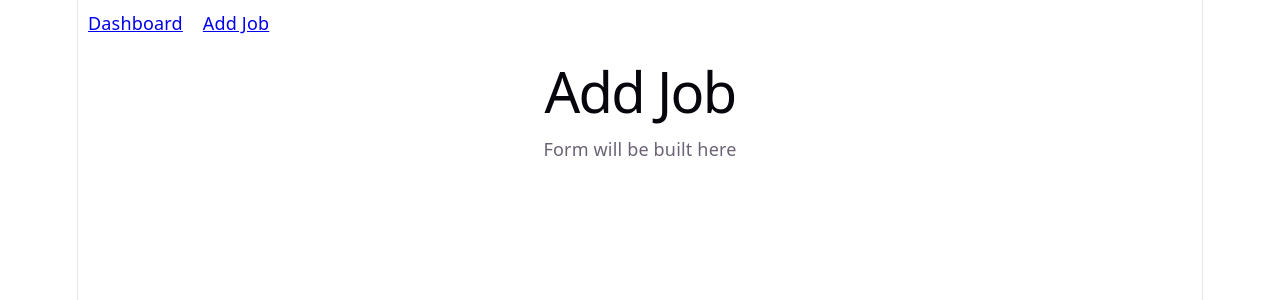
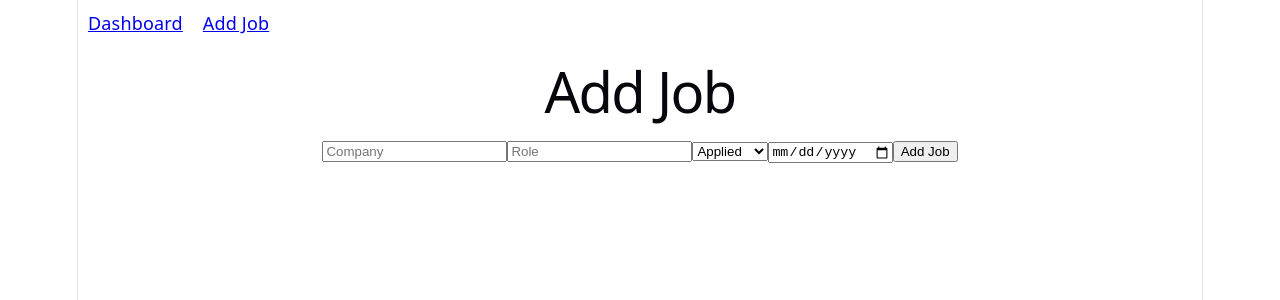
Before and after one commit to AasthaTayde/job-application-tracker, a React (Vite) app in the folder frontend/JobApplication-Tracker/: page /add in a window 1280 px wide. Shown: the top 300 px of the page. Built offline with nearby package versions, Linux system fonts and the light colour scheme.

Commit message:
AddJob Form added with required inputs

```diff
--- a/frontend/JobApplication-Tracker/src/pages/AddJob.jsx
+++ b/frontend/JobApplication-Tracker/src/pages/AddJob.jsx
@@ -1,8 +1,72 @@
+import { useState } from "react";
+
 export default function AddJob() {
+  const [job, setJob] = useState({
+    company: "",
+    role: "",
+    status: "Applied",
+    date: "",
+  });
+
+  const handleSubmit = (e) => {
+    e.preventDefault();
+
+    console.log(job);
+
+    // reset form
+    setJob({
+      company: "",
+      role: "",
+      status: "Applied",
+      date: "",
+    });
+  };
+
   return (
     <div>
       <h1>Add Job</h1>
-        <p>Form will be built here</p>
+
+      <form onSubmit={handleSubmit}>
+        <input
+          type="text"
+          placeholder="Company"
+          value={job.company}
+          onChange={(e) =>
+            setJob({ ...job, company: e.target.value })
+          }
+        />
+
+        <input
+          type="text"
+          placeholder="Role"
+          value={job.role}
+          onChange={(e) =>
+            setJob({ ...job, role: e.target.value })
+          }
+        />
+
+        <select
+          value={job.status}
+          onChange={(e) =>
+            setJob({ ...job, status: e.target.value })
+          }
+        >
+          <option>Applied</option>
+          <option>Interview</option>
+          <option>Offer</option>
+          <option>Rejected</option>
+        </select>
+
+        <input
+          type="date"
+          value={job.date}
+          onChange={(e) =>
+            setJob({ ...job, date: e.target.value })
+          }
+        />
+
+        <button type="submit">Add Job</button>
+      </form>
     </div>
   );
 }
```
Lines whose indentation alone changed are shown as unchanged.
